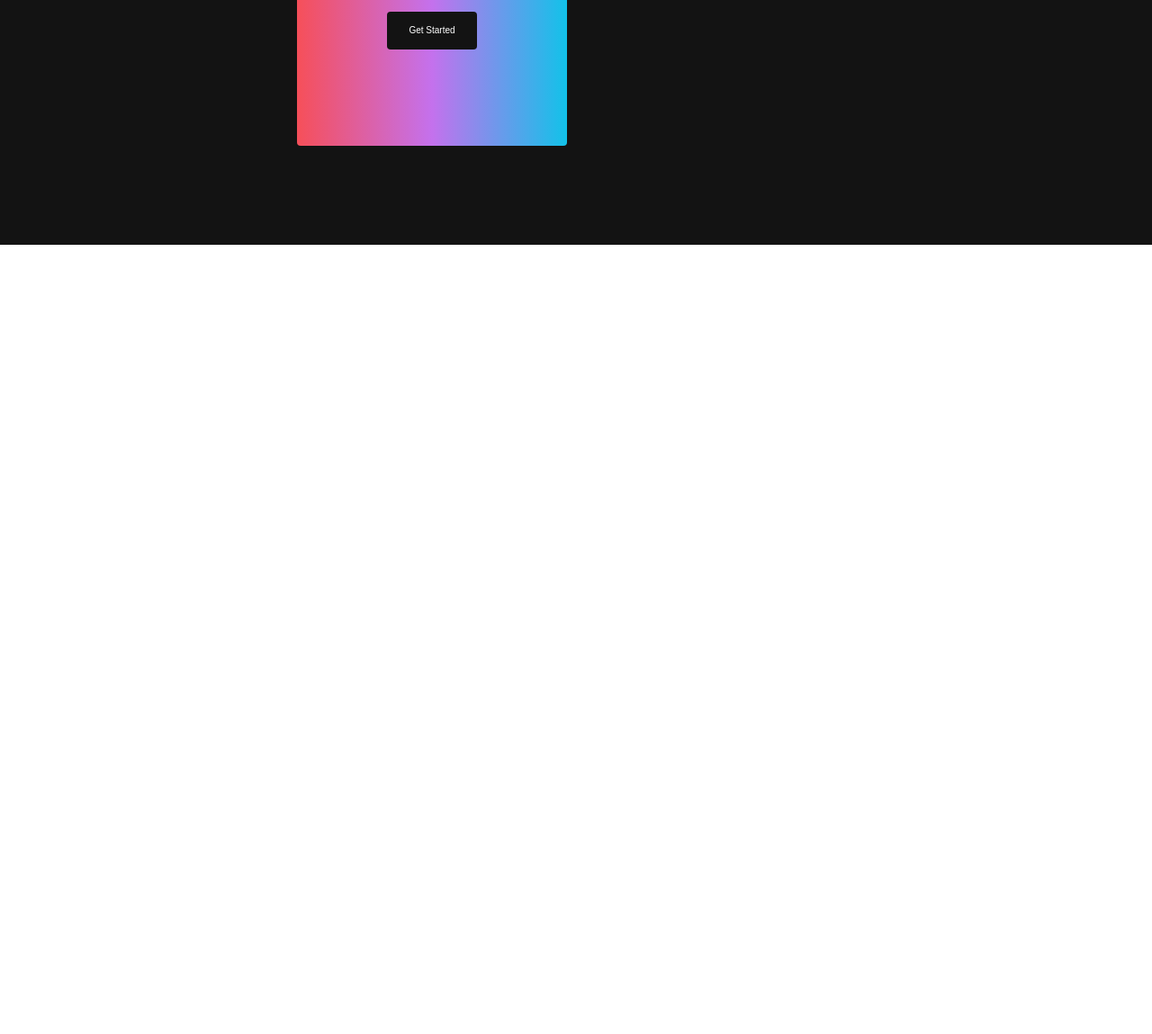
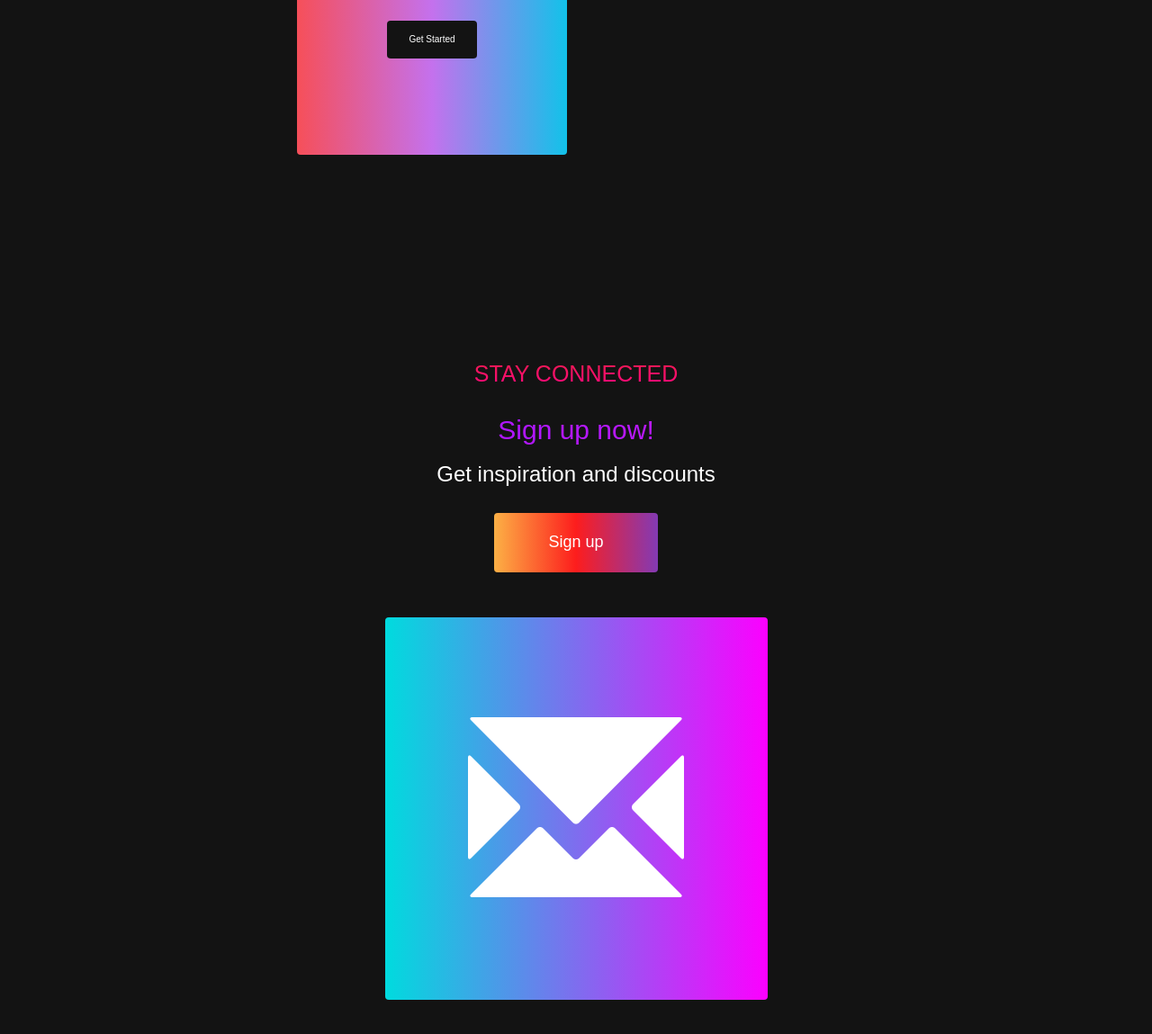
Before and after one commit to DavidJCus/Website-Project, a plain HTML site: page index.html in a window 1280 px wide. Shown: the part 2731-3880 px from the top of the page at 90% size. Before the commit the page ends 3003 px from the top, so only its background shows below. Drawn offline with nearby package versions, Linux system fonts and the light colour scheme.

Commit message:
Added Sign Up section

```diff
--- a/index.html
+++ b/index.html
@@ -67,7 +67,7 @@
                 <h1>What we do</h1>
                 <h2>Capture important moments</h2>
                 <h3>Schedule a call to learn more</h3>
-                <div class="main_button"><a href="#">Schedule call</a></div>
+                <button class="main_button"><a href="#">Schedule call</a></button>
             </div>
         </div>
     </div>
@@ -93,6 +93,24 @@
         </div>
     </div>
 
+    <!-- Sign up section-->
+    <div class="main" id="signup">
+        <div class="main_container">
+            <div class="main_content">
+                <h1>Stay connected</h1>
+                <h2>Sign up now!</h2>
+                <h3>Get inspiration and discounts</h3>
+                <button class="main_button"><a href="#">Sign up</a></button>
+            </div>
+            <div class="main_image_container">
+                <div class="main_image_card" id = "card2">
+                    <!--icons.getbootstrap.com-->
+                    <i class="glyphicon glyphicon-envelope"></i>
+                </div>
+            </div>
+        </div>
+    </div>
+
     <script src="app.js"></script>
 </body>
 </html>
--- a/styles.css
+++ b/styles.css
@@ -370,6 +370,10 @@
     font-size: 24rem;
 }
 
+.glyphicon-envelope{
+    font-size: 24rem;
+}
+
 #card-2{
     background: #ff512f;
     background: -webkit-linear-gradient(to right, #dd2476, #ff512f);
```
